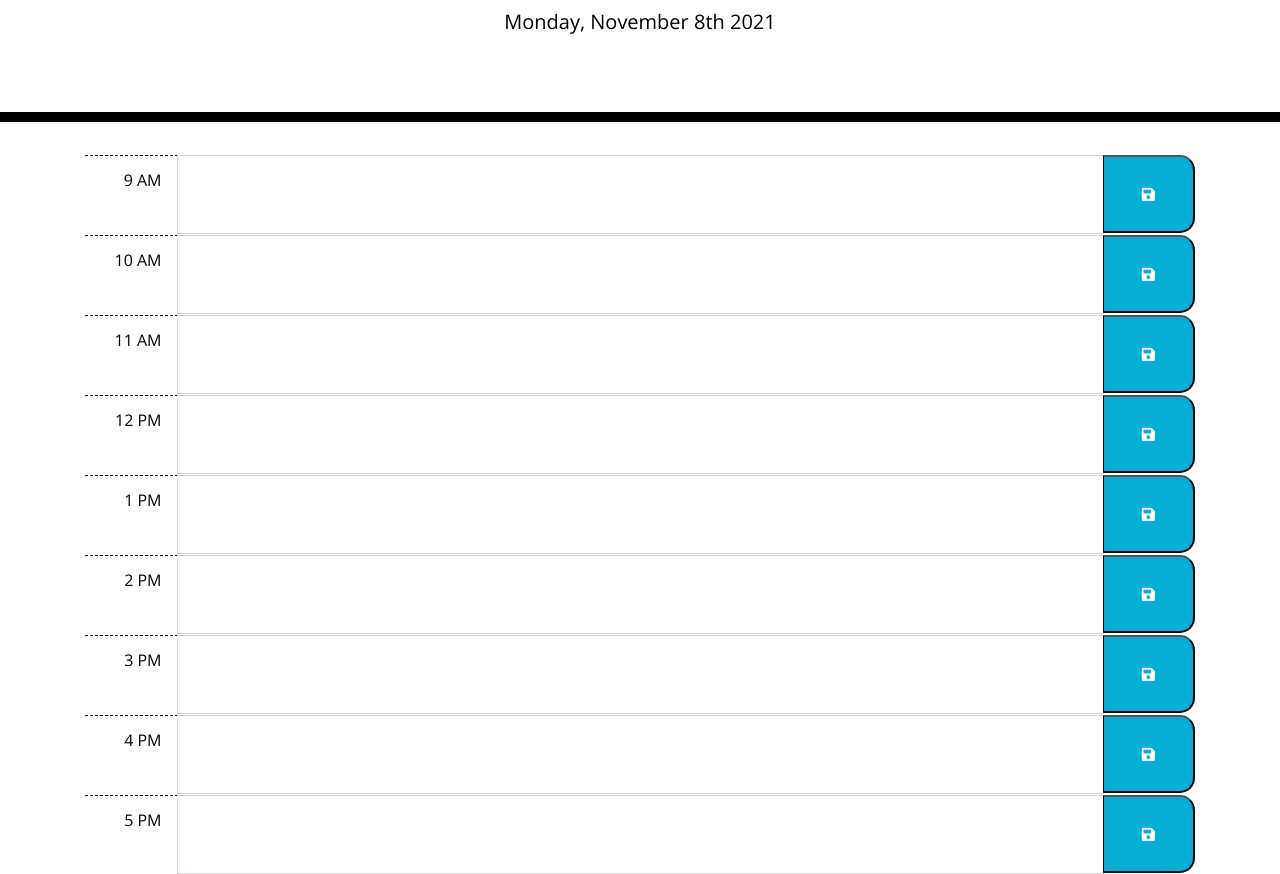
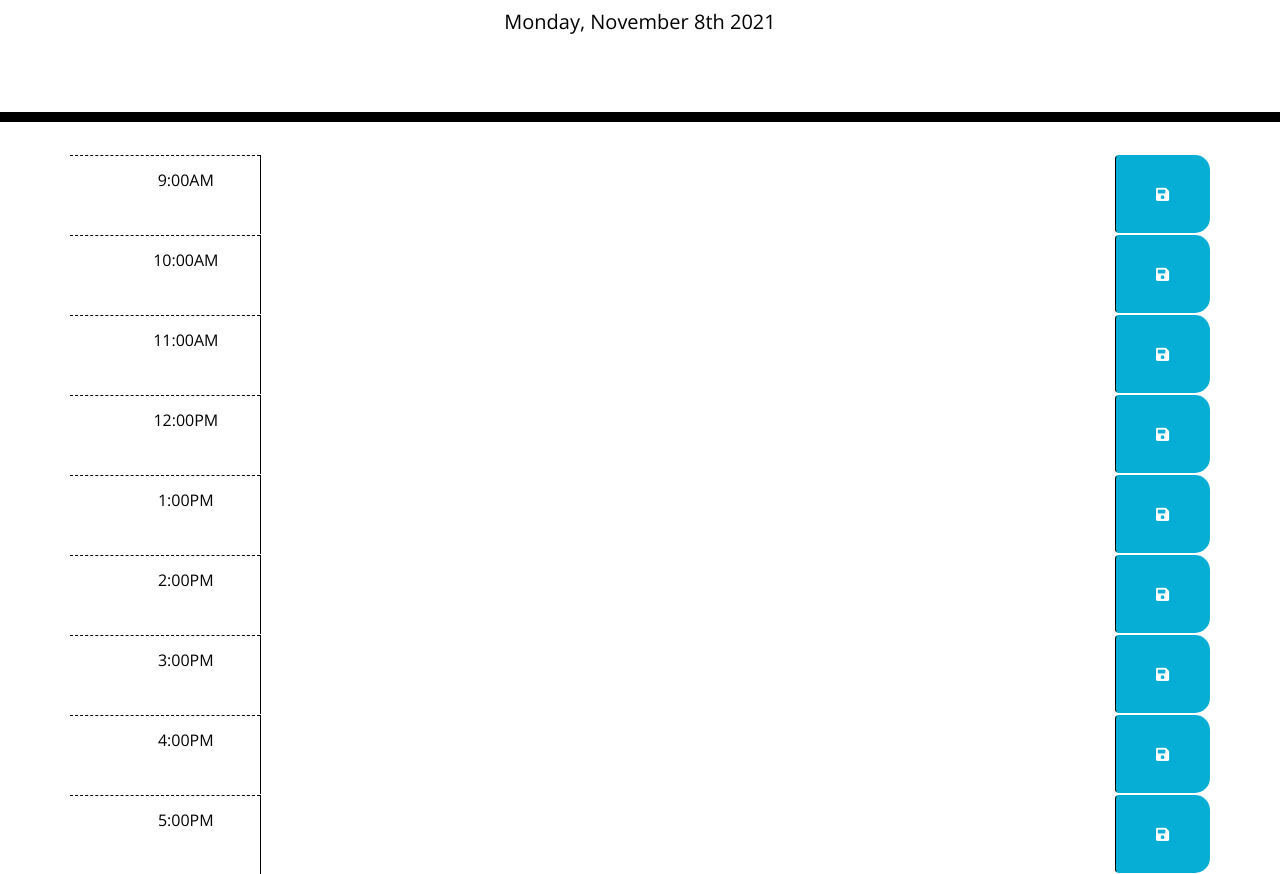
Before and after one commit to ashleyviola/work-day-scheduler, a plain HTML site: page index.html in a window 1280 px wide. Shown: the part 182-1056 px from the top of the page. Drawn offline with nearby package versions, Linux system fonts and the light colour scheme.

Commit message:
swiched to hard coded time elements

```diff
--- a/assets/js/script.js
+++ b/assets/js/script.js
@@ -1,20 +1,5 @@
 // show todays date
-$("#currentDay").text(moment().format("dddd, MMMM Do YYYY"));
 
-$(function () {});
-
-/* planWorkday entries for each hour of the workday */
-var planWorkday = [
-  { time: "9 AM", event: "" },
-  { time: "10 AM", event: "" },
-  { time: "11 AM", event: "" },
-  { time: "12 PM", event: "" },
-  { time: "1 PM", event: "" },
-  { time: "2 PM", event: "" },
-  { time: "3 PM", event: "" },
-  { time: "4 PM", event: "" },
-  { time: "5 PM", event: "" },
-];
 
 // local storage check & place
 var workEvents = JSON.parse(localStorage.getItem("workDay"));
@@ -22,30 +7,26 @@ if(workEvents){
     planWorkday = workEvents;
 }
 
+$(document).ready(function(){
+    //display current day & time
+    $("#currentDay").text(moment().format("dddd, MMMM Do YYYY"));
 
-/* Create rows */
-planWorkday.forEach(function(timeBlock, index) {
-	var timeLabel = timeBlock.time;
-	//var blockColor = colorRow(timeLabel);
-	var row =
-		'<div class="time-block" id="' +
-		index +
-		'"><div class="row no-gutters input-group"><div class="col-1 input-group-prepend hour justify-content-sm-end pr-3 pt-3">' +
-		timeLabel +
-		'</div><textarea class="form-control task">' +
-		timeBlock.event +
-		'</textarea><div class="col-1 input-group-append"><button class="saveBtn btn-block" type="submit"><i class="fas fa-save"></i></button></div></div></div>';
+    $(".saveBtn").on("click", function(){
+        //assign saveBtn click listener
+        var text = $(this).siblings(".description").val();
+        var time = $(this).parent().attr("id");
 
-	/* Adding rows to container div */
-	$(".container").append(row);
+        localStorage.setItem(time, text);
+    })
+
+    // load saved data from Local storage - for each hour created
+    $("#9 .description").val(localStorage.getItem("9"));
+    $("#10 .description").val(localStorage.getItem("10"));
+    $("#11 .description").val(localStorage.getItem("11"));
+    $("#12 .description").val(localStorage.getItem("12"));
+    $("#1 .description").val(localStorage.getItem("13"));
+    $("#2 .description").val(localStorage.getItem("14"));
+    $("#3 .description").val(localStorage.getItem("15"));
+    $("#4 .description").val(localStorage.getItem("16"));
+    $("#5 .description").val(localStorage.getItem("17"));
 });
-
-// save tasks
-$(".saveBtn").click(function(){
-    let taskTimeId = parseInt($(this).closest(".time-block").attr("id"));
-    let userEntry = $(this).parent().siblings("textarea").val();
-
-    planWorkday[taskTimeId].event = userEntry;
-
-    localStorage.setItem("workDay", JSON.stringify(planWorkday));
-});
--- a/index.html
+++ b/index.html
@@ -28,6 +28,79 @@
       <p id="currentDay" class="lead"></p>
     </header>
     <div class="container">
+      <div class="row time-block" id="9">
+        <div class="col-2 hour">
+          9:00AM
+        </div>
+        <textarea class="col-9 description">
+        </textarea>
+        <button class="btn saveBtn col-1"><i class="fas fa-save"></i></button>
+      </div>
+      <div class="row time-block" id="10">
+        <div class="col-2 hour">
+          10:00AM
+        </div>
+        <textarea class="col-9 description">
+        </textarea>
+        <button class="btn saveBtn col-1"><i class="fas fa-save"></i></button>
+      </div>
+      <div class="row time-block" id="11">
+        <div class="col-2 hour">
+          11:00AM
+        </div>
+        <textarea class="col-9 description">
+        </textarea>
+        <button class="btn saveBtn col-1"><i class="fas fa-save"></i></button>
+      </div>
+      <div class="row time-block" id="12">
+        <div class="col-2 hour">
+          12:00PM
+        </div>
+        <textarea class="col-9 description">
+        </textarea>
+        <button class="btn saveBtn col-1"><i class="fas fa-save"></i></button>
+      </div>
+      <div class="row time-block" id="1">
+        <div class="col-2 hour">
+          1:00PM
+        </div>
+        <textarea class="col-9 description">
+        </textarea>
+        <button class="btn saveBtn col-1"><i class="fas fa-save"></i></button>
+      </div>
+      <div class="row time-block" id="2">
+        <div class="col-2 hour">
+          2:00PM
+        </div>
+        <textarea class="col-9 description">
+        </textarea>
+        <button class="btn saveBtn col-1"><i class="fas fa-save"></i></button>
+      </div>
+      <div class="row time-block" id="3">
+        <div class="col-2 hour">
+          3:00PM
+        </div>
+        <textarea class="col-9 description">
+        </textarea>
+        <button class="btn saveBtn col-1"><i class="fas fa-save"></i></button>
+      </div>
+      <div class="row time-block" id="4">
+        <div class="col-2 hour">
+          4:00PM
+        </div>
+        <textarea class="col-9 description">
+        </textarea>
+        <button class="btn saveBtn col-1"><i class="fas fa-save"></i></button>
+      </div>
+      <div class="row time-block" id="5">
+        <div class="col-2 hour">
+          5:00PM
+        </div>
+        <textarea class="col-9 description">
+        </textarea>
+        <button class="btn saveBtn col-1"><i class="fas fa-save"></i></button>
+      </div>
+
     </div>
     <script src="https://cdnjs.cloudflare.com/ajax/libs/jquery/3.6.0/jquery.min.js"></script>
     <script src="https://cdnjs.cloudflare.com/ajax/libs/moment.js/2.24.0/moment.min.js"></script>
```
